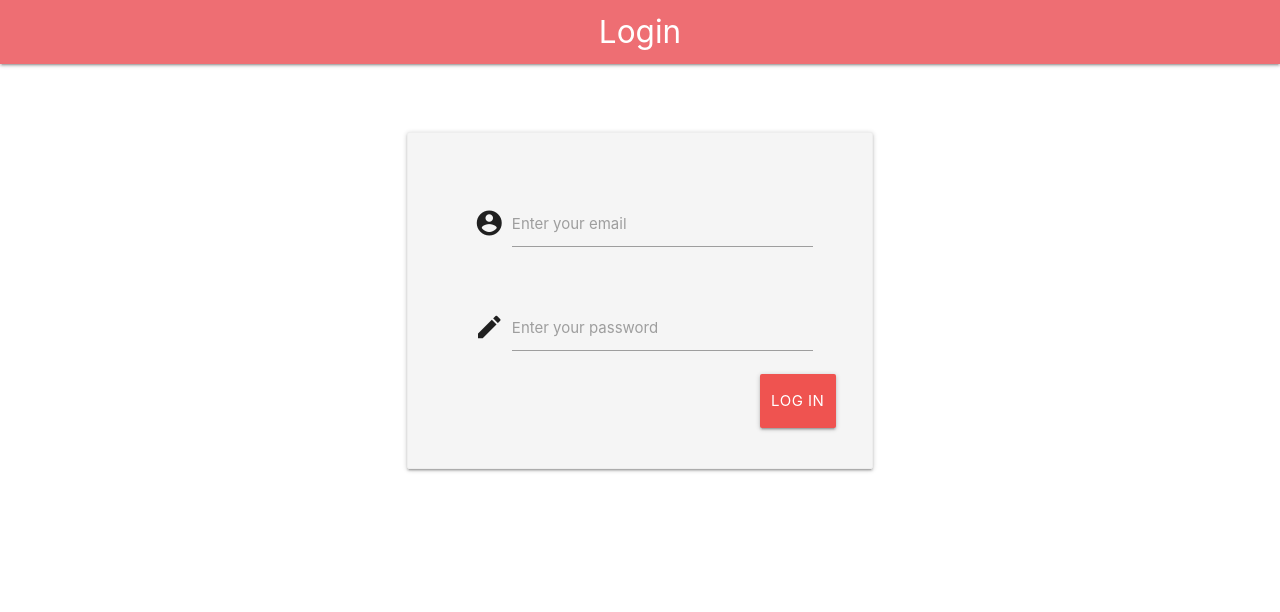
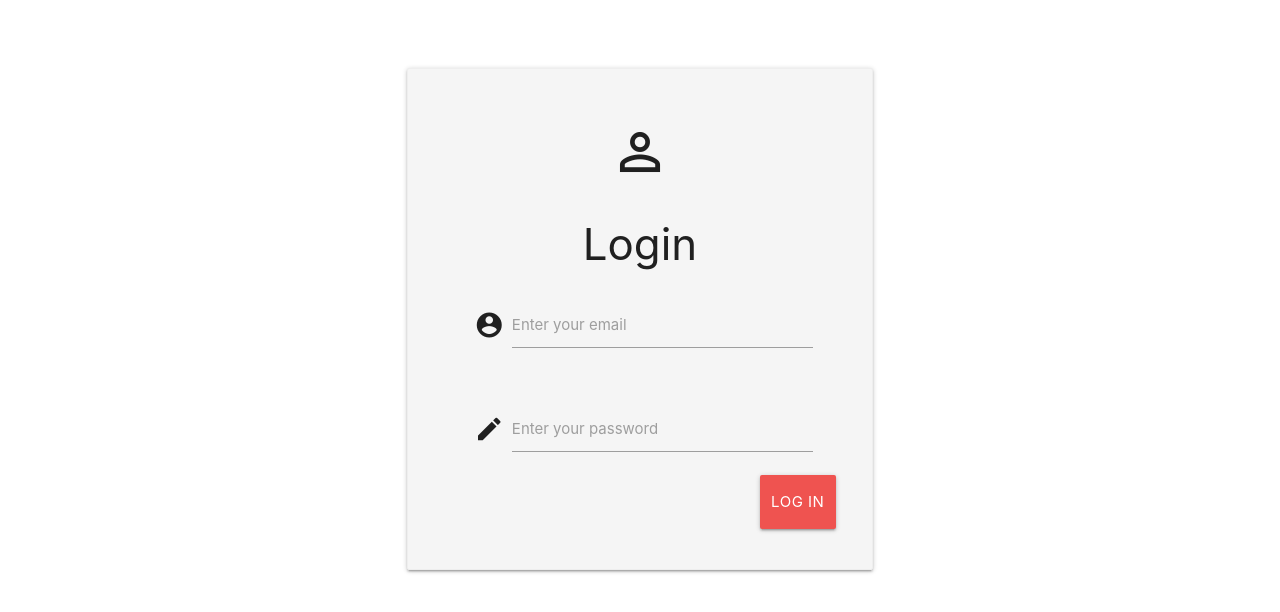
Before and after one commit to rishirajjain/JSlogin, a plain HTML site: page login.html in a window 1280 px wide. Drawn offline with nearby package versions, Linux system fonts and the light colour scheme.

Commit message:
Minor changes

```diff
--- a/login.html
+++ b/login.html
@@ -51,11 +51,6 @@
     </style>
 </head>
 <body>
-<nav>
-    <div class="nav-wrapper">
-      <a class="brand-logo center">Login</a>
-         </div>
-  </nav>
 
 <center>
 
@@ -73,6 +68,10 @@
 
         <form name="login" class="col s12">
 
+            <div class="flow-text">
+                <i class="medium material-icons">perm_identity</i>
+                <h3>Login</h3>
+            </div>
             <div class='row'>
                 <div class='input-field col s12'>
                 <i class="material-icons prefix">account_circle</i>
@@ -92,7 +91,7 @@
 
 
                     <div class='row'>
-                    <button type='button' name='btn_login' class='col s14 btn btn-large waves-effect red lighten-1'  value="Login" onClick="Validatefrm(this.form)">Log in</button>
+                    <button type='button' name='btn_login' class='col s14 btn btn-large waves-effect red lighten-1 '  value="Login" onClick="Validatefrm(this.form)">Log in</button>
                     </div>
 
 
```
Also changed, not shown: background1.jpg (deleted).
